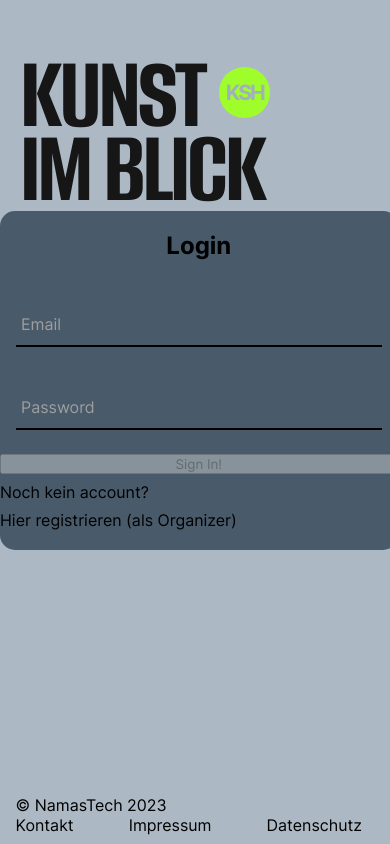
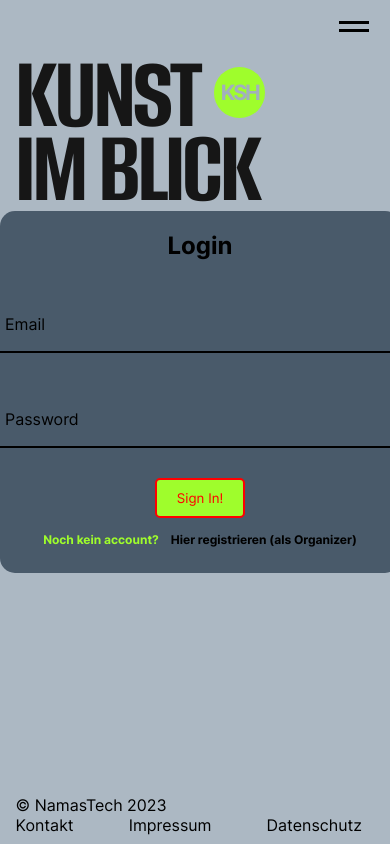
Before and after one commit to NAMASTECH/Kultur-Ausstellungsplattform-frontend, a React (Vite) app: page /login in a window 390 px wide. Built offline with nearby package versions, Linux system fonts and the light colour scheme.

Commit message:
Fix styling issues in various components

```diff
--- a/src/js/components/Layout/Header.jsx
+++ b/src/js/components/Layout/Header.jsx
@@ -1,10 +1,16 @@
 import { NavLink } from "react-router-dom";
+import { useContext, useState } from 'react';
+import Box from '@mui/material/Box';
+import Modal from '@mui/material/Modal';
 import { useAuthStore } from "../../hooks/useAuthStore.jsx";
 import "../../../styles/header.scss";
 
 
 function Header() {
   const { userData, isOnline } = useAuthStore();
+  const [open, setOpen] = useState(false);
+
+  const handleOpen = () => setOpen(false);
 
   return (
     <header>
@@ -17,8 +23,12 @@ function Header() {
           <h1>IM BLICK</h1>
         </div>
       </div>
+      <div className="hamburger" onClick={() => setOpen(true)}>
+        <div className="line"></div>
+        <div className="line"></div>
+      </div>
       <nav className="nav-container">
-        { <NavLink to="/">Events</NavLink>}
+        {<NavLink to="/">Events</NavLink>}
         {isOnline() && userData.role == "organizer" && <NavLink to="/event">Add Event</NavLink>}
         {isOnline() && <NavLink to={`/mydata/`}>My Data</NavLink>}
         {/* {isOnline() && <NavLink to="/users">Users</NavLink>} */}
@@ -27,6 +37,65 @@ function Header() {
         {!isOnline() && <NavLink to="/kontakt">Kontakt</NavLink>}
         {/* {isOnline() && <h3>Hallo, {userData.username}!</h3>} */}
       </nav>
+      <Modal
+        open={open}
+        onClose={() => setOpen(false)}
+      >
+        <Box className="modal__nav">
+          <div className="hamburger__close" onClick={() => setOpen(false)}>
+            <span className="lines"></span>
+            <span className="lines"></span>
+          </div>
+          <ul className="nav__links">
+            <li>
+              <NavLink to="/" onClick={handleOpen}>Events</NavLink>
+            </li>
+            {isOnline() && userData.role == "organizer" && (
+              <li>
+                <NavLink to="/event" onClick={handleOpen}>Add Event</NavLink>
+              </li>
+            )}
+            {isOnline() && (
+              <li>
+                <NavLink to={`/mydata/`} onClick={handleOpen}>My Data</NavLink>
+              </li>
+            )}
+
+            {!isOnline() && (
+              <li>
+                <NavLink to="/login" onClick={handleOpen}>Login</NavLink>
+              </li>
+            )}
+            {isOnline() && (
+              <li>
+                <NavLink to="/logout" onClick={handleOpen}>Sign Out</NavLink>
+              </li>
+            )}
+            {/* {!isOnline() && (
+              <li>
+                <NavLink to="/kontakt" onClick={handleOpen}>Kontakt</NavLink>
+              </li>
+            )} */}
+            {/* {isOnline() && <h3>Hallo, {userData.username}!</h3>} */}
+          </ul>
+          <ul className="nav__footer">
+            <li >
+              <NavLink to="/kontakt" onClick={handleOpen}>Kontakt</NavLink>
+            </li>
+            <li>
+              <NavLink to="/Impressum" >
+                Impressum
+              </NavLink>
+            </li>
+            <li>
+              <NavLink to="/datenschutz" >
+                Datenschutz
+              </NavLink>
+            </li>
+          </ul>
+
+        </Box>
+      </Modal>
 
     </header>
   );
--- a/src/js/components/filter/filter.jsx
+++ b/src/js/components/filter/filter.jsx
@@ -50,7 +50,9 @@ const Filter = ({ open, setOpen, setSearch_btn, setEventType, setVenueType, even
             open={open}
             onClose={handleClose}
         >
-            <Box>
+            <Box className="modal_filter">
+                <h2>Filter</h2>
+                <button className='close' onClick={handleClose}>X</button>
                 <ReactDatePicker
                     selected={dateStart ? dateStart : new Date()}
                     dateFormat="dd/MM/yyyy"
--- a/src/js/views/authentication/LoginForm.jsx
+++ b/src/js/views/authentication/LoginForm.jsx
@@ -90,7 +90,7 @@ export default function LoginForm() {
       <form className="login-form" onSubmit={handleSubmit}>
         <h2>Login</h2>
         <div className="group">
-          <input type="text" required="required" value={username} onChange={handleUsernameChange} autoComplete="off"/>
+          <input type="text" required="required" value={username} onChange={handleUsernameChange} autoComplete="off" />
           <span className="highlight"></span>
           <span className="bar"></span>
           <label>Email</label>
@@ -107,14 +107,10 @@ export default function LoginForm() {
           Sign In!
         </button>
 
-      <span>Noch kein account?</span>
-      {/* // TO DO: redirect zu nur einer Form, wo dann ausgewählt wird, ob als user oder als organizer */}
-      {/* <Link to="/register/user">Hier registrieren (als user)</Link> */}
+        <span>Noch kein account?
           <Link to="/register/organizer">Hier registrieren (als Organizer)</Link>
+        </span>
 
-      {/* {
-            confirmedUsername && <h3>Welcome {confirmedUsername}!</h3>
-        } */}
       </form>
     </>
   );
--- a/src/js/views/authentication/LoginForm.scss
+++ b/src/js/views/authentication/LoginForm.scss
@@ -1,16 +1,19 @@
+@import '../../../styles/variables';
+$bg-color: #424242;
+$hl-color: $green;
+$muted-color: #000;
+$trans-time: 300ms;
+$width: 400px;
 
-   // VARIABLES // ============================== //
-   $bg-color: #424242;
-   $hl-color: #2196F3;
-   $muted-color: #9E9E9E;
-   $trans-time: 300ms;
-   $width: 100%;
+.login-form {
 
-   .login-form{
   max-width: 500px;
   display: flex;
   flex-direction: column;
   justify-content: center;
+
+  align-items: center;
+
   .group {
     position: relative;
     margin: 1em 1em;
@@ -18,15 +21,16 @@
   }
 
   // INPUTS // ============================== //
-   .highlight{
+  .highlight {
     display: block;
     background-color: black;
     color: $hl-color;
-     width: 100% ;
+    width: $width;
     height: 2px;
   }
 
-   input {
+  input,
+  textarea {
     background: none;
     color: $muted-color;
     font-size: 18px;
@@ -36,16 +40,19 @@
     border: none;
     border-radius: 0;
     border-bottom: 0;
+
     &:focus {
       outline: none;
     }
-     &:focus ~ label,
-     &:valid ~ label {
+
+    &:focus~label,
+    &:valid~label {
       top: -14px;
       font-size: 12px;
       color: $hl-color;
     }
-     &:focus ~ .bar:before {
+
+    &:focus~.bar:before {
       width: $width;
     }
   }
@@ -69,6 +76,7 @@
     position: relative;
     display: block;
     width: $width;
+
     &:before {
       content: '';
       height: 2px;
@@ -81,5 +89,53 @@
     }
   }
 
+  button {
+    background-color: $green;
+    color: #000;
+    border: none;
+    border-radius: 5px;
+    padding: 10px 20px;
+    cursor: pointer;
+  }
+
+  button:hover {
+    background-color: $green ;
+    opacity: 0.6;
+  }
+  button:disabled{
+    cursor: not-allowed;
+  }
+  bottom[disabled]{
+    cursor: not-allowed;
+  }
+
+  span {
+    color: $hl-color;
+    font-size: 12px;
+    font-weight: bold;
+    text-align: center;
+    margin: 0.5em 0;
+
+    a {
+      margin-left: 1em;
+      text-decoration: none;
+    }
+  }
+}
+
+// MEDIA QUERIES // ============================== //
+@media screen and (max-width: 768px) {
+  $width: 300px;
+  .login-form {
+    max-width: 400px;
+    button:disabled{
+      border: 2px solid red;
+      color: red;
+    }
+    bottom[disabled]{
+      border: 2px solid red;
+      color: red;
+    }
 
   }
+}
--- a/src/js/views/authentication/RegisterOrgaUserForm.scss
+++ b/src/js/views/authentication/RegisterOrgaUserForm.scss
@@ -7,8 +7,6 @@ $width: 400px;
 
 
 .register-Orga-User-Form {
-
-
     max-width: 500px;
     display: flex;
     flex-direction: column;
@@ -104,6 +102,12 @@ $width: 400px;
       background-color: $green ;
       opacity: 0.6;
     }
+    button:disabled{
+      cursor: not-allowed;
+    }
+    bottom[disabled]{
+      cursor: not-allowed;
+    }
     span{
       color: $hl-color;
       font-size: 12px;
--- a/src/styles/App.scss
+++ b/src/styles/App.scss
@@ -2,7 +2,7 @@
 
 .app {
   margin: 0 auto;
-  width: 100%;
+  // width: 100%;
   height: 100vh;
   background-color: $bg_color;
   display: grid;
--- a/src/styles/header.scss
+++ b/src/styles/header.scss
@@ -84,11 +84,88 @@ header {
       height: fit-content;
     }
   }
+
+  .hamburger {
+    display: none;
+  }
+  .modal__nav {
+    display: none;
+  }
 }
 
-@media screen and (max-width: 700px) {
+@media screen and (max-width: 950px) {
+  .modal__nav {
+    display: flex;
+    flex-direction: column;
+    width: 100vw;
+    height: 100vh;
+    background-color: $bg_color;
+
+    .hamburger__close{
+      display: flex;
+      justify-content: flex-end;
+      margin-right: 2em;
+      margin-top: 2em;
+
+      cursor: pointer;
+      .lines{
+        width: 30px;
+        height: 3px;
+        background-color: black;
+        margin: 5px;
+
+      }
+      .lines:nth-child(1){
+        margin-right: -2.1em;
+        transform: rotate(45deg);
+        z-index: 1;
+      }
+      .lines:nth-child(2){
+        transform: rotate(-45deg);
+        z-index: 2;
+      }
+
+
+    }
+    .nav__links{
+      width: 100%;
+      list-style: none;
+      margin-bottom: 30em;
+      li{
+        width: 100%;
+        text-align: center;
+        a{
+          display: block;
+          width: 100%;
+          text-align: left;
+          color: black;
+          font-size: 1.5em;
+          padding: 10px;
+          margin-left: 2em;
+          font-weight: bold;
+        }
+      };
+    }
+    .nav__footer{
+      width: 100%;
+      list-style: none;
+      li{
+        width: 100%;
+        text-align: center;
+        a{
+          display: block;
+          width: 100%;
+          text-align: left;
+          color: black;
+          font-size: 1.5em;
+          padding: 10px;
+          margin-left: 2em;
+          font-weight: bold;
+        }
+      };
+    }
+  }
   header {
-    margin-left: 5px;
 
     .logo {
       .first__line {
@@ -113,5 +190,21 @@ header {
     .nav-container {
       display: none;
     }
+
+    .hamburger {
+      display: block;
+      position: fixed;
+      top: 1em;
+      right: 1em;
+
+      .line {
+        width: 30px;
+        height: 3px;
+        background-color: black;
+        margin: 5px;
+      }
+    }
+
+
   }
 }
--- a/src/styles/index.scss
+++ b/src/styles/index.scss
@@ -6,62 +6,74 @@
   box-sizing: border-box;
   font-family: $main_font;
 }
+
 a {
   text-decoration: none;
   color: black;
 }
+
 body {
   background-color: $bg_color;
   color: black;
   margin: 0;
-  // min-width: 100vw;
-  min-height: 100vh;
+  width: 100vw;
+  height: 100vh;
 }
 
 
-@media (prefers-color-scheme: dark){
+@media (prefers-color-scheme: dark) {
   a {
     color: $bg_color;
   }
+
   main {
     background-color: $bg_color;
     // color: $dark_text_color;
   }
+
   body {
     background-color: $bg_color;
+
     // color: $dark_text_color;
-    .gallery-card{
+    .gallery-card {
       background-color: $bg_color;
       color: black;
-       box-shadow: 0 8px 16px rgba(255, 255, 255, 0.2);
-      .card-content{
+      box-shadow: 0 8px 16px rgba(255, 255, 255, 0.2);
 
-        .eventTitle{
+      .card-content {
+
+        .eventTitle {
           color: black;
         }
-        .dateStart{
+
+        .dateStart {
           color: black;
         }
-        .artists{
+
+        .artists {
           color: black;
         }
-        .organizer{
+
+        .organizer {
           color: black;
         }
       }
-      .gallery-card-image-container{
-        .eventType{
+
+      .gallery-card-image-container {
+        .eventType {
           color: black;
         }
       }
     }
+
     .gallery-card:hover {
       transform: scale(1.05);
       transition: transform 0.3s ease;
       box-shadow: 0 8px 16px rgba(255, 255, 255, 0.2);
     }
   }
-  header{
+
+  header {
     background-color: $bg_color;
     color: black;
   }
```
Also changed, not shown: src/js/components/filter/filter.scss (+13 -8 lines). Lines whose indentation alone changed are shown as unchanged.
